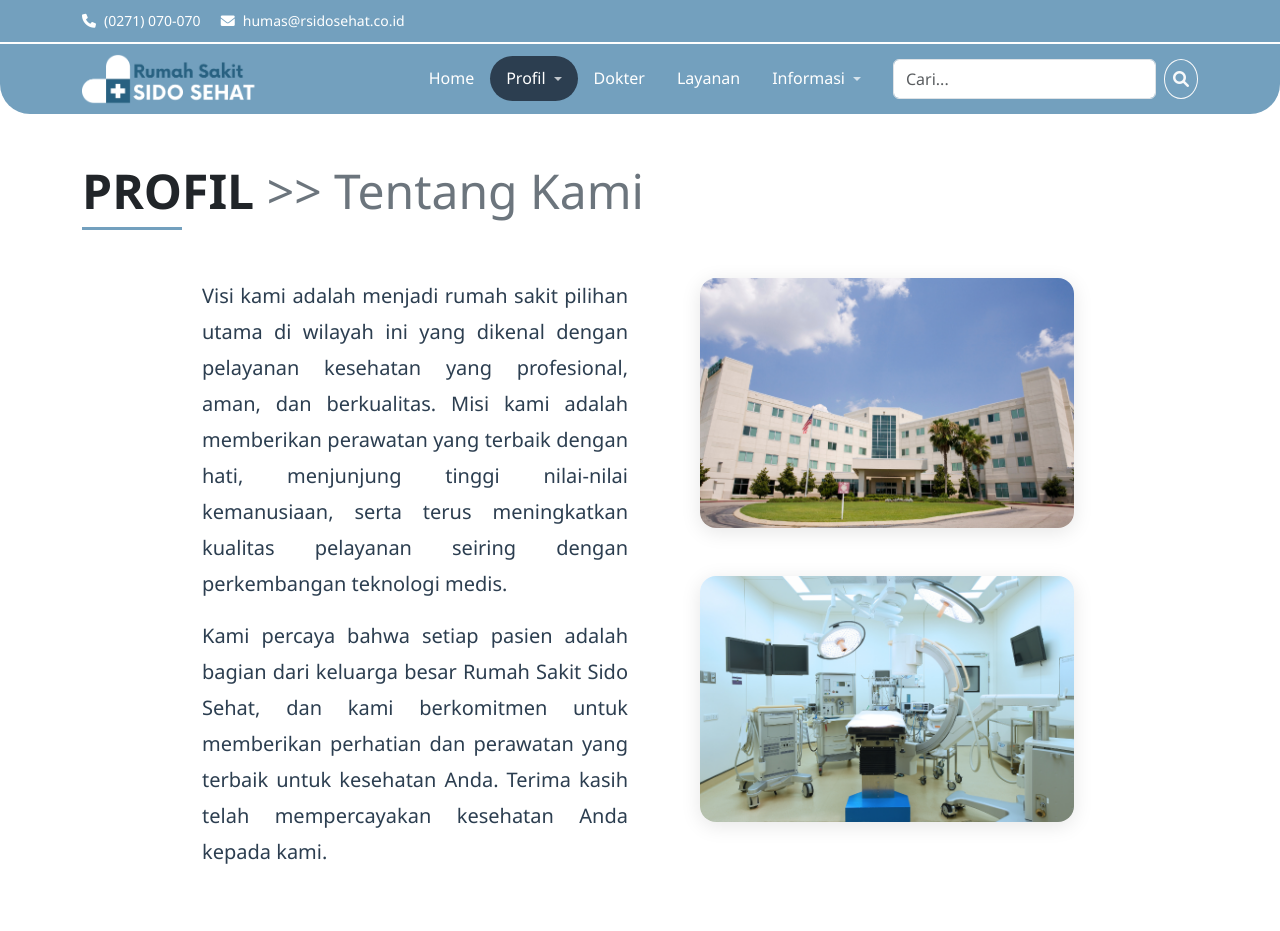
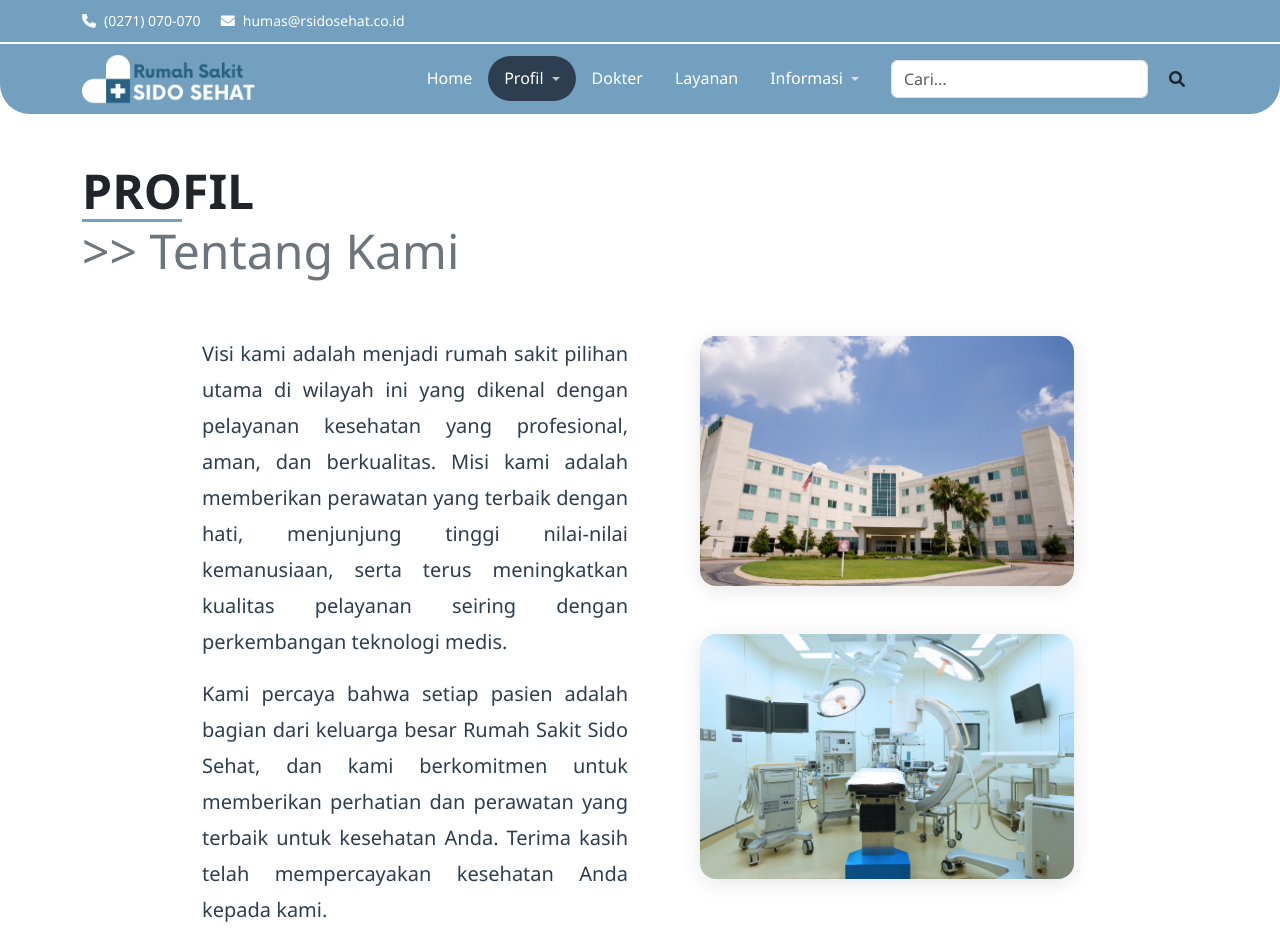
Before and after one commit to nabkaylla/RumahSakitSidoSehat.github.io, a plain HTML site: page tentangkami.html in a window 1280 px wide. Shown: the top 931 px of the page. Drawn offline with nearby package versions, Linux system fonts and the light colour scheme.

Commit message:
Update tentangkami.html

```diff
--- a/tentangkami.html
+++ b/tentangkami.html
@@ -68,7 +68,7 @@
                     <!-- Kotak input -->
                     <input id="searchInput" class="form-control me-2" type="text" placeholder="Cari..." aria-label="Search">
                     <!-- Tombol ikon pencarian -->
-                    <button id="searchButton" class="btn btn-outline-light" type="button">
+                    <button id="searchButton" class="btn btn2-outline-light" type="button">
                         <i class="fas fa-search"></i>
                     </button>
                 </form>
@@ -80,9 +80,9 @@
         <!-- Header Section -->
         <header class="mb-5">
             <h1 class="display-5 fw-bold">
-                PROFIL <span class="text-secondary fw-normal">>> Tentang Kami</span>
+                PROFIL <div class="title-underline"></div><span class="text-secondary fw-normal">>> Tentang Kami</span>
             </h1>
-            <div class="title-underline"></div>
+
         </header>
 
         <!-- Main Content -->
```
